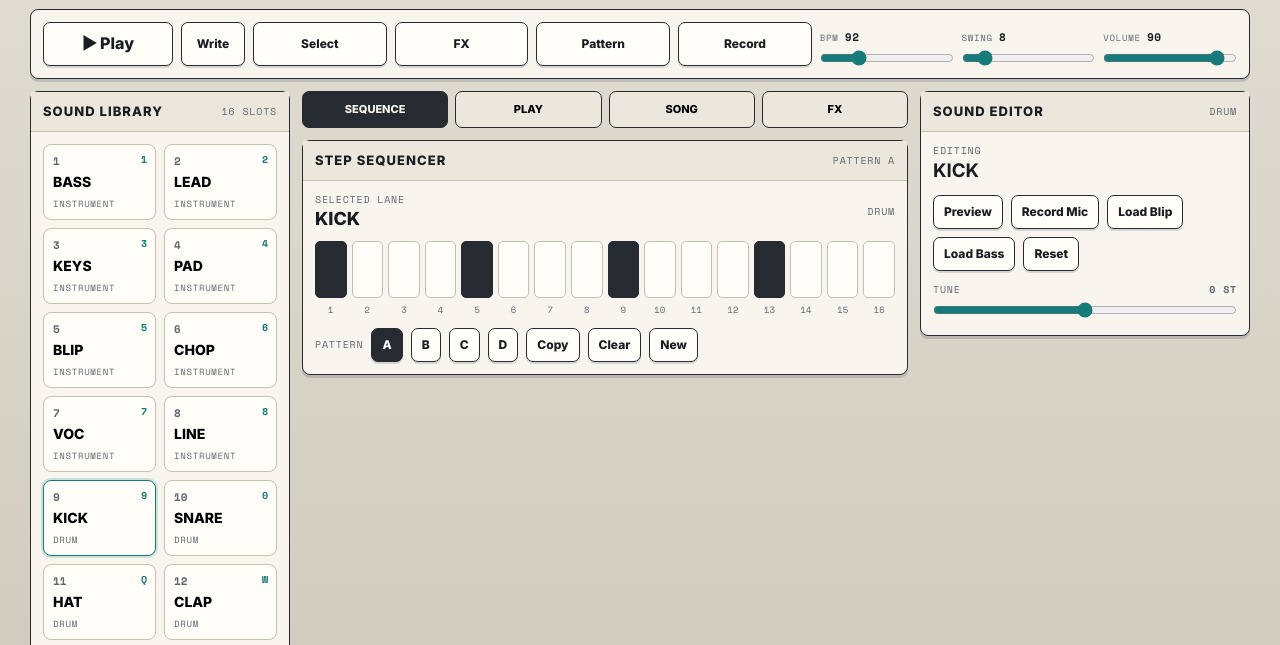
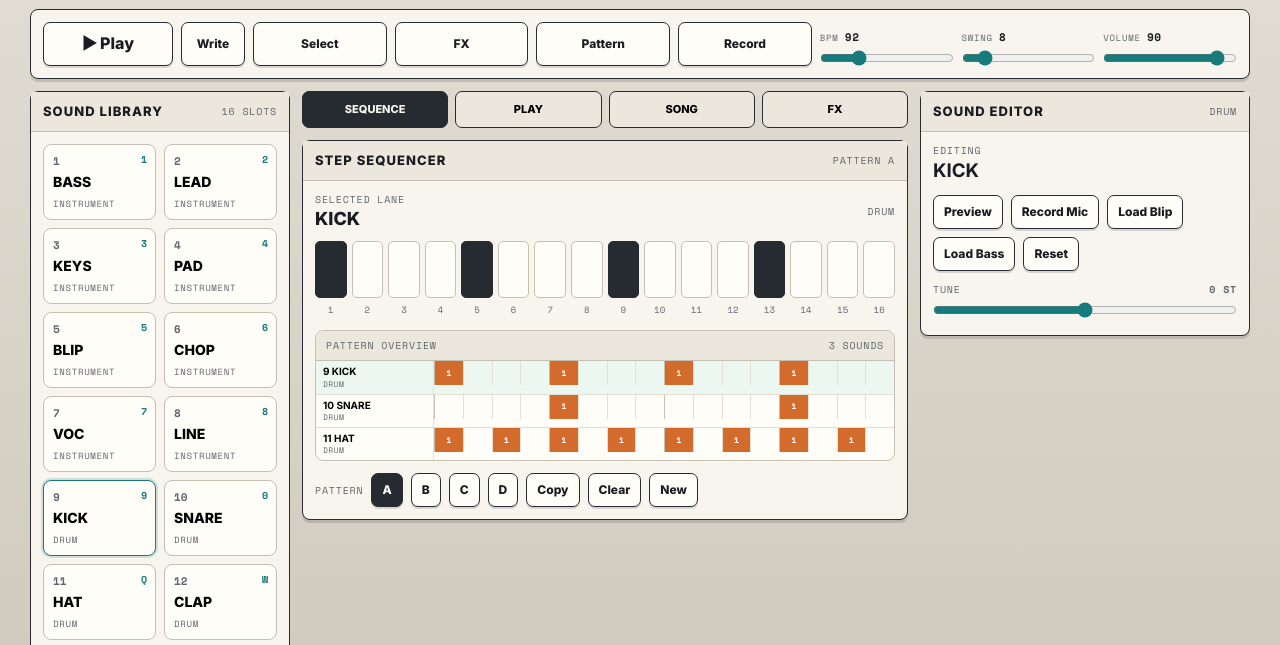
Before and after one commit to sebastienb/po33ko, a plain HTML site: page po33-studio.html in a window 1280 px wide. Shown: the part 95-740 px from the top of the page. Drawn offline with nearby package versions, Linux system fonts and the light colour scheme.

Commit message:
Add sequence pattern overview grid

```diff
--- a/po33-studio.html
+++ b/po33-studio.html
@@ -24,7 +24,7 @@
   html{-webkit-text-size-adjust:100%}
   body{min-height:100vh;background:linear-gradient(180deg,#e2ded4 0,#cbc5b7 100%);color:var(--ink);
     font-family:Inter,system-ui,sans-serif;line-height:1.35;padding:max(12px,env(safe-area-inset-top)) 12px max(32px,env(safe-area-inset-bottom))}
-  button,a,input,.slot,.pad,.step,.key,.knob{-webkit-user-select:none;-moz-user-select:none;user-select:none;-webkit-tap-highlight-color:transparent}
+  button,a,input,.slot,.pad,.step,.seq-cell,.seq-row-label,.key,.knob{-webkit-user-select:none;-moz-user-select:none;user-select:none;-webkit-tap-highlight-color:transparent}
   button,input{font:inherit}
   .app{max-width:1220px;margin:0 auto}
   .nav{display:flex;align-items:center;justify-content:space-between;gap:12px;margin-bottom:12px}
@@ -85,6 +85,23 @@
   .step.cur{outline:3px solid var(--accent-2);outline-offset:1px}
   .ruler{display:grid;grid-template-columns:repeat(16,1fr);gap:5px;margin-top:6px}
   .ruler span{text-align:center;font-family:"Space Mono",monospace;font-size:9px;color:var(--muted)}
+  .sequence-overview{margin-top:14px;border:1.5px solid var(--line);border-radius:8px;background:#fffdf8;overflow:hidden}
+  .sequence-overview-head{display:flex;justify-content:space-between;align-items:center;gap:8px;padding:8px 10px;background:var(--panel);border-bottom:1.5px solid var(--line)}
+  .seq-matrix{display:grid}
+  .seq-row{display:grid;grid-template-columns:minmax(82px,118px) repeat(16,minmax(0,1fr));min-height:24px;border-top:1px solid #e5dfd2}
+  .seq-row:first-child{border-top:0}
+  .seq-row.selected{background:#edf7f1}
+  .seq-row-label{min-width:0;border:0;border-right:1px solid #e5dfd2;border-radius:0;background:transparent;box-shadow:none;text-align:left;padding:4px 7px;cursor:pointer}
+  .seq-row-label b{display:block;font-size:10px;white-space:nowrap;overflow:hidden;text-overflow:ellipsis}
+  .seq-row-label span{display:block;font-family:"Space Mono",monospace;font-size:8px;color:var(--muted);text-transform:uppercase;letter-spacing:.05em}
+  .seq-cell{min-width:0;height:24px;border:0;border-left:1px solid #e5dfd2;border-radius:0;background:transparent;box-shadow:none;color:var(--muted);cursor:pointer;
+    font-family:"Space Mono",monospace;font-size:8px;font-weight:700;text-align:center;overflow:hidden}
+  .seq-cell.beat{border-left-color:var(--line)}
+  .seq-cell.on{background:var(--hard);color:#fff}
+  .seq-cell.on.instrument{background:var(--accent)}
+  .seq-cell.on.drum{background:var(--accent-2)}
+  .seq-cell.cur{box-shadow:inset 0 0 0 2px var(--blue)}
+  .seq-empty{padding:10px;font-family:"Space Mono",monospace;font-size:11px;color:var(--muted)}
   .pattern-row,.row{display:flex;gap:8px;flex-wrap:wrap;align-items:center;margin-top:12px}
   .pad-grid{display:grid;grid-template-columns:repeat(8,1fr);gap:7px}
   .pad{position:relative;min-height:64px;border:1.5px solid var(--hard);border-radius:8px;background:#fffdf8;cursor:pointer;padding:8px 5px;text-align:center}
@@ -117,7 +134,7 @@
   .fx.holding{background:var(--blue);color:#fff}
   footer{text-align:center;margin-top:18px;font-family:"Space Mono",monospace;font-size:10px;text-transform:uppercase;letter-spacing:.08em;color:var(--muted)}
   @media (max-width:980px){.workspace{grid-template-columns:1fr}.transport{grid-template-columns:repeat(2,1fr)}.control{grid-column:auto}.slot-grid{grid-template-columns:repeat(4,1fr)}}
-  @media (max-width:560px){.slot-grid{grid-template-columns:repeat(2,1fr)}.pad-grid{grid-template-columns:repeat(4,1fr)}.steps{gap:3px}.ruler{gap:3px}.transport{grid-template-columns:1fr 1fr}.brand{flex-direction:column;gap:4px}.nav{align-items:flex-start}.key{min-height:68px}}
+  @media (max-width:560px){.slot-grid{grid-template-columns:repeat(2,1fr)}.pad-grid{grid-template-columns:repeat(4,1fr)}.steps{gap:3px}.ruler{gap:3px}.seq-row{grid-template-columns:minmax(64px,.9fr) repeat(16,minmax(0,1fr))}.seq-row-label{padding:4px 5px}.seq-cell{height:21px;font-size:8px}.transport{grid-template-columns:1fr 1fr}.brand{flex-direction:column;gap:4px}.nav{align-items:flex-start}.key{min-height:68px}}
 </style>
 </head>
 <body>
@@ -166,6 +183,10 @@
           <div class="selected-line"><div><div class="tiny">Selected lane</div><div class="selected-name" id="laneName">KICK</div></div><span class="tiny" id="laneType">Drum</span></div>
           <div class="steps" id="steps"></div>
           <div class="ruler" id="ruler"></div>
+          <div class="sequence-overview" aria-label="Pattern overview">
+            <div class="sequence-overview-head"><span class="tiny">Pattern overview</span><span class="tiny" id="sequenceCount">empty</span></div>
+            <div class="seq-matrix" id="sequenceMatrix"></div>
+          </div>
           <div class="pattern-row">
             <span class="tiny">Pattern</span>
             <button class="small-btn active" data-pattern="0">A</button>
@@ -281,7 +302,8 @@ const els={
   editorBody:document.getElementById("editorBody"),editorMode:document.getElementById("editorMode"),play:document.getElementById("play"),writeBtn:document.getElementById("writeBtn"),
   selectBtn:document.getElementById("selectBtn"),fxBtn:document.getElementById("fxBtn"),patternBtn:document.getElementById("patternBtn"),recordBtn:document.getElementById("recordBtn"),
   bpm:document.getElementById("bpm"),swing:document.getElementById("swing"),volume:document.getElementById("volume"),bpmOut:document.getElementById("bpmOut"),swingOut:document.getElementById("swingOut"),volumeOut:document.getElementById("volumeOut"),
-  patternReadout:document.getElementById("patternReadout"),piano:document.getElementById("piano"),chain:document.getElementById("chain"),songNow:document.getElementById("songNow")
+  patternReadout:document.getElementById("patternReadout"),sequenceMatrix:document.getElementById("sequenceMatrix"),sequenceCount:document.getElementById("sequenceCount"),
+  piano:document.getElementById("piano"),chain:document.getElementById("chain"),songNow:document.getElementById("songNow")
 };
 function status(t){els.status.textContent=t;}
 function isInstrument(i){return slots[i].type==="instrument";}
@@ -292,12 +314,15 @@ document.querySelectorAll(".tab").forEach(t=>t.addEventListener("click",()=>setV
 
 function renderSlots(){els.slotGrid.innerHTML="";slots.forEach((s,i)=>{const b=document.createElement("button");b.className="slot"+(i===selected?" active":"");b.innerHTML='<span class="slot-key">'+padLabels[i]+'</span><div class="slot-num">'+(i+1)+'</div><div class="slot-name">'+s.name+'</div><div class="slot-type">'+s.type+'</div>';b.setAttribute("aria-keyshortcuts",padLabels[i]);b.addEventListener("click",()=>selectSlot(i));els.slotGrid.appendChild(b);});}
 function renderPads(){els.padGrid.innerHTML="";for(let i=0;i<16;i++){const b=document.createElement("button");b.className="pad";b.innerHTML='<span class="pad-key">'+padLabels[i]+'</span><b>'+(i+1)+'</b><small>'+padDesc(selected,i).replace("note "+(i+1)+" ","")+'</small>';b.setAttribute("aria-label","Play "+padDesc(selected,i)+" from "+slots[selected].name);b.setAttribute("aria-keyshortcuts",padLabels[i]);b.addEventListener("pointerdown",e=>startPadPointer(e,i,b));b.addEventListener("pointerup",e=>finishPadPointer(e.pointerId));b.addEventListener("pointercancel",e=>finishPadPointer(e.pointerId));els.padGrid.appendChild(b);}els.padMode.textContent=isInstrument(selected)?"Notes":"Slices";}
-function renderSteps(){const p=patterns[currentPattern];els.steps.innerHTML="";for(let i=0;i<16;i++){const b=document.createElement("button");b.className="step"+(i%4===0?" beat":"")+(p.grid[selected][i]!=null?" on":"")+(i===uiStep&&playing?" cur":"");b.addEventListener("click",()=>toggleStep(i));els.steps.appendChild(b);}els.ruler.innerHTML="";for(let i=0;i<16;i++){const s=document.createElement("span");s.textContent=i+1;els.ruler.appendChild(s);}els.patternReadout.textContent="Pattern "+patternNames[currentPattern];}
+function stepLabel(slot,pad){if(pad==null)return"";if(isInstrument(slot)){const n=noteLabels[pad]||String(pad+1);return n==="root"?"R":n==="oct"?"8":n;}return String(pad+1);}
+function renderSequenceMatrix(p){els.sequenceMatrix.innerHTML="";const used=[];p.grid.forEach((row,i)=>{if(row.some(v=>v!=null))used.push(i);});els.sequenceCount.textContent=used.length?used.length+" sound"+(used.length===1?"":"s"):"empty";if(!used.length){const empty=document.createElement("div");empty.className="seq-empty";empty.textContent="No steps in this pattern.";els.sequenceMatrix.appendChild(empty);return;}used.forEach(si=>{const row=document.createElement("div");row.className="seq-row"+(si===selected?" selected":"");const label=document.createElement("button");label.type="button";label.className="seq-row-label";label.innerHTML='<b>'+(si+1)+" "+slots[si].name+'</b><span>'+slots[si].type+'</span>';label.addEventListener("click",()=>selectSlot(si));row.appendChild(label);for(let i=0;i<16;i++){const ev=p.grid[si][i],cell=document.createElement("button");cell.type="button";cell.className="seq-cell"+(i%4===0?" beat":"")+(ev!=null?" on "+slots[si].type:"")+(i===uiStep&&playing?" cur":"");cell.dataset.slot=si;cell.dataset.step=i;if(ev!=null)cell.textContent=stepLabel(si,ev);cell.setAttribute("aria-label",(ev==null?"Empty":slots[si].name+" "+padDesc(si,ev))+" step "+(i+1));cell.addEventListener("click",()=>{if(selected!==si)selectSlot(si);toggleStepForSlot(si,i);});row.appendChild(cell);}els.sequenceMatrix.appendChild(row);});}
+function renderSteps(){const p=patterns[currentPattern];els.steps.innerHTML="";for(let i=0;i<16;i++){const b=document.createElement("button");b.className="step"+(i%4===0?" beat":"")+(p.grid[selected][i]!=null?" on":"")+(i===uiStep&&playing?" cur":"");b.addEventListener("click",()=>toggleStep(i));els.steps.appendChild(b);}els.ruler.innerHTML="";for(let i=0;i<16;i++){const s=document.createElement("span");s.textContent=i+1;els.ruler.appendChild(s);}renderSequenceMatrix(p);els.patternReadout.textContent="Pattern "+patternNames[currentPattern];}
 function renderPiano(){els.piano.innerHTML="";const names=["C","C#","D","D#","E","F","F#","G","G#","A","A#","B","C"];const scale=[0,2,3,5,7,8,10,12];names.forEach((n,i)=>{const b=document.createElement("button");const semi=i%12;b.className="key"+(n.includes("#")?" sharp":"")+(scale.includes(i)?" in-scale":"")+(i===0||i===12?" root":"");b.textContent=n;b.addEventListener("pointerdown",e=>{e.preventDefault();if(!isInstrument(selected)){status("Choose an instrument slot for keys.");return;}triggerPad(selected,Math.min(i,12),ac().currentTime+.01);b.classList.add("active");setTimeout(()=>b.classList.remove("active"),130);});els.piano.appendChild(b);});}
 function selectSlot(i){selected=i;renderSlots();renderPads();renderSteps();renderEditor();els.laneName.textContent=slots[selected].name;els.laneType.textContent=slots[selected].type;status("Selected "+slots[selected].name+".");}
 function playPad(i){lastPad[selected]=i;ensure();triggerPad(selected,i,ac().currentTime+.01);flashPad(i);status(slots[selected].name+" "+padDesc(selected,i)+".");}
 function flashPad(i){const p=els.padGrid.children[i];if(p){p.classList.add("playing");setTimeout(()=>p.classList.remove("playing"),120);}const s=els.slotGrid.children[selected];if(s){s.classList.add("playing");setTimeout(()=>s.classList.remove("playing"),120);}}
-function toggleStep(i,forceOn){const p=patterns[currentPattern],on=forceOn==null?p.grid[selected][i]==null:forceOn;if(on){p.grid[selected][i]=lastPad[selected];triggerPad(selected,lastPad[selected],ac().currentTime+.01);status("Step "+(i+1)+" armed: "+slots[selected].name+" "+padDesc(selected,lastPad[selected])+".");}else{p.grid[selected][i]=null;status("Step "+(i+1)+" cleared.");}renderSteps();}
+function toggleStepForSlot(slot,i,forceOn){const p=patterns[currentPattern],on=forceOn==null?p.grid[slot][i]==null:forceOn;if(on){p.grid[slot][i]=lastPad[slot];triggerPad(slot,lastPad[slot],ac().currentTime+.01);status("Step "+(i+1)+" armed: "+slots[slot].name+" "+padDesc(slot,lastPad[slot])+".");}else{p.grid[slot][i]=null;status("Step "+(i+1)+" cleared: "+slots[slot].name+".");}renderSteps();}
+function toggleStep(i,forceOn){toggleStepForSlot(selected,i,forceOn);}
 
 const heldFns=new Set(),heldKeyToFn=new Map(),heldPointerToFn=new Map(),heldUsed=new Set(),activeActions=new Map(),activePads=new Map();
 function held(name){return heldFns.has(name);}
@@ -328,8 +353,9 @@ document.getElementById("newSession").addEventListener("click",()=>{if(playing)s
 const LOOK=25,AHEAD=.12,drawQ=[];
 function schedule(){const c=ac(),dur=(60/bpm)/4;while(nextT<c.currentTime+AHEAD){const sw=(step%2===1)?(swing/100)*dur:0,tt=nextT+sw,p=patterns[currentPattern];for(let si=0;si<16;si++){const ev=p.grid[si][step];if(ev!=null)triggerPad(si,ev,tt);}drawQ.push({step,time:tt});step++;if(step>=16){step=0;if(playChain){chainPos=(chainPos+1)%playChain.length;currentPattern=playChain[chainPos];renderPatternButtons();renderSteps();}}nextT+=dur;}timer=setTimeout(schedule,LOOK);}
 function start(chainArr){ensure();playing=true;step=0;drawQ.length=0;if(chainArr&&chainArr.length){playChain=chainArr;chainPos=0;currentPattern=chainArr[0];renderPatternButtons();}else playChain=null;nextT=ac().currentTime+.06;schedule();requestAnimationFrame(drawLoop);els.play.classList.add("playing");els.play.innerHTML="&#9632; Stop";}
-function stop(){playing=false;clearTimeout(timer);drawQ.length=0;playChain=null;document.querySelectorAll(".step.cur,.chain-slot.cur").forEach(e=>e.classList.remove("cur"));els.play.classList.remove("playing");els.play.innerHTML="&#9654; Play";}
-function drawLoop(){if(!playing)return;const c=ac();let cur=null;while(drawQ.length&&drawQ[0].time<c.currentTime)cur=drawQ.shift();if(cur){uiStep=cur.step;document.querySelectorAll(".step.cur").forEach(e=>e.classList.remove("cur"));const st=els.steps.children[cur.step];if(st)st.classList.add("cur");if(playChain){els.songNow.textContent="Bar "+(chainPos+1)+"/"+playChain.length+" "+patternNames[currentPattern];[...els.chain.children].forEach((el,i)=>el.classList.toggle("cur",i===chainPos));}}requestAnimationFrame(drawLoop);}
+function stop(){playing=false;clearTimeout(timer);drawQ.length=0;playChain=null;document.querySelectorAll(".step.cur,.seq-cell.cur,.chain-slot.cur").forEach(e=>e.classList.remove("cur"));els.play.classList.remove("playing");els.play.innerHTML="&#9654; Play";}
+function markCurrentStep(i){document.querySelectorAll(".step.cur,.seq-cell.cur").forEach(e=>e.classList.remove("cur"));const st=els.steps.children[i];if(st)st.classList.add("cur");document.querySelectorAll('.seq-cell[data-step="'+i+'"]').forEach(e=>e.classList.add("cur"));}
+function drawLoop(){if(!playing)return;const c=ac();let cur=null;while(drawQ.length&&drawQ[0].time<c.currentTime)cur=drawQ.shift();if(cur){uiStep=cur.step;markCurrentStep(cur.step);if(playChain){els.songNow.textContent="Bar "+(chainPos+1)+"/"+playChain.length+" "+patternNames[currentPattern];[...els.chain.children].forEach((el,i)=>el.classList.toggle("cur",i===chainPos));}}requestAnimationFrame(drawLoop);}
 els.play.addEventListener("click",()=>playing?stop():start(null));
 
 function syncControls(){els.bpm.value=bpm;els.swing.value=swing;els.volume.value=volume;els.bpmOut.textContent=bpm;els.swingOut.textContent=swing;els.volumeOut.textContent=volume;if(mGain)mGain.gain.setTargetAtTime(volume/100,ac().currentTime,.01);}
```
